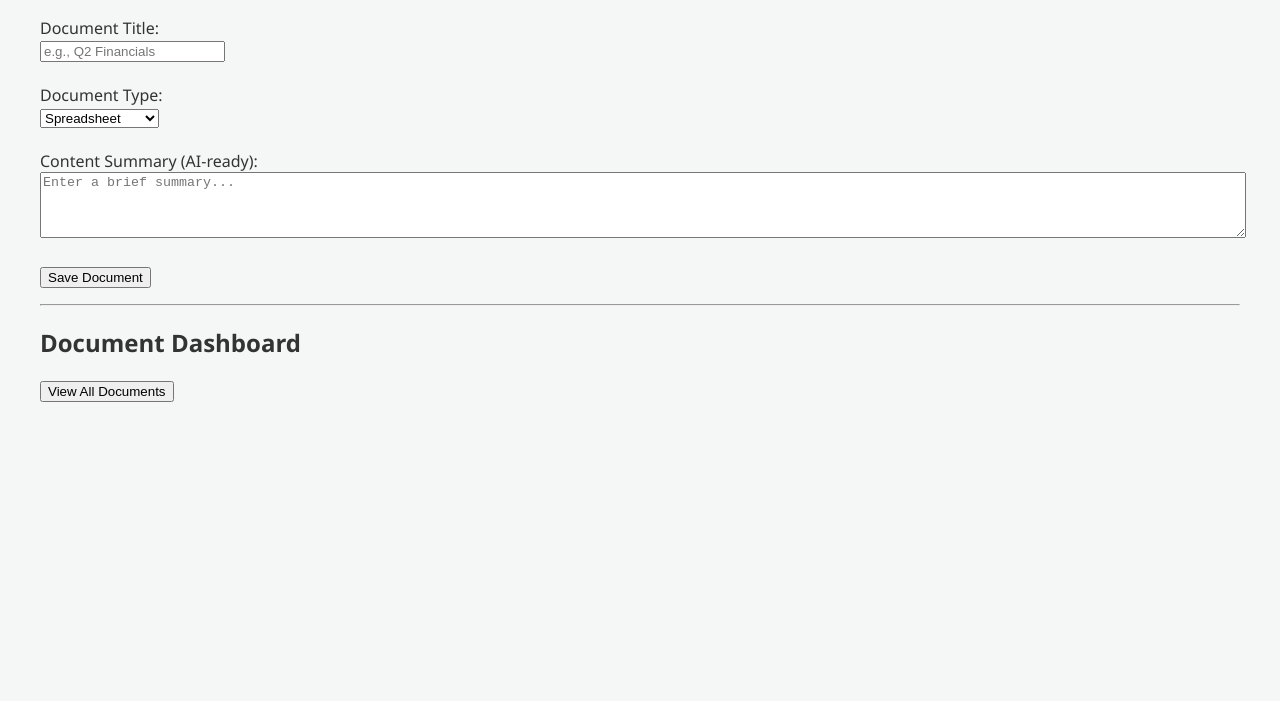
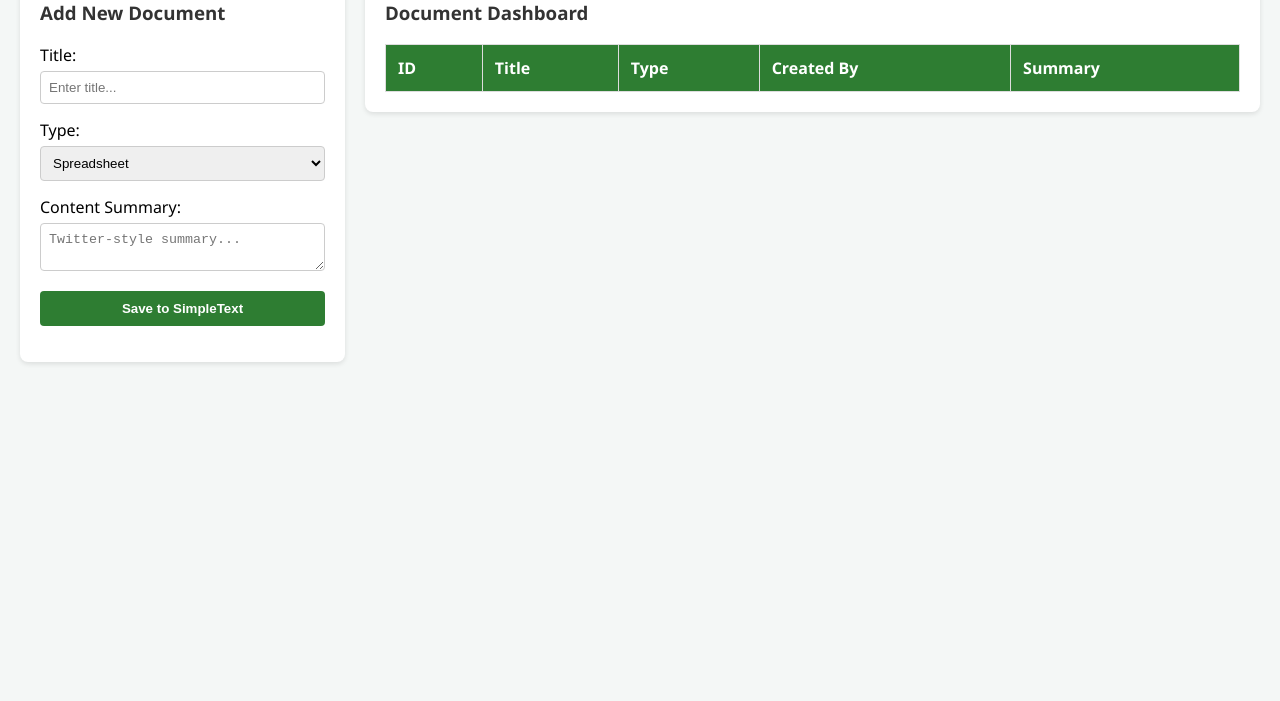
Before and after one commit to segadSagar2605/git-learning, a plain HTML site: page oop-learning/index.html in a window 1280 px wide. Shown: the part 99-800 px from the top of the page. Drawn offline with Linux system fonts and the light colour scheme; no server answers.

Commit message:
SimpleText: side-by-side layout, brand update, and top-bar header

```diff
--- a/oop-learning/index.html
+++ b/oop-learning/index.html
@@ -1,107 +1,107 @@
 <!DOCTYPE html>
-<html>
+<html lang="en">
 <head>
-    <title>OpenText New Document</title>
+    <meta charset="UTF-8">
+    <meta name="viewport" content="width=device-width, initial-scale=1.0">
+    <title>SimpleText Document Hub</title>
     <link rel="stylesheet" href="style.css">
 </head>
 <body>
-    <h1>OpenText New Document</h1>
-    <!-- <form action="/save_doc" method="post"> -->
 
-      <label>Document Title:</label><br>
-      <input type="text" id="doc_title" name="doc_title" placeholder="e.g., Q2 Financials" required><br><br>
+    <header class="top-bar">
+        <div class="brand">SimpleText</div>
+        <nav class="nav-links">
+            </nav>
+    </header>
 
-      <label>Document Type:</label><br>
-      <select id="doc_type" name="doc_type">
+    <div class="dashboard-container">
+
+        <section class="sidebar">
+            <h3>Add New Document</h3>
+            <label for="doc_title">Title:</label>
+            <input type="text" id="doc_title" placeholder="Enter title...">
+
+            <label for="doc_type">Type:</label>
+            <select id="doc_type">
                 <option value="Spreadsheet">Spreadsheet</option>
                 <option value="PDF">PDF</option>
                 <option value="Word">Word Document</option>
             </select>
-      <br><br>
 
-      <label>Content Summary (AI-ready):</label><br>
-      <textarea id="doc_content_summary" placeholder="Enter a brief summary..." style="width: 100%; height: 60px;"></textarea>
-      <br><br>
+            <label for="doc_content_summary">Content Summary:</label>
+            <textarea id="doc_content_summary" placeholder="Twitter-style summary..."></textarea>
 
-      <!-- <button type="submit">Save Document</button> -->
-      <button type="button" onclick="saveDocument()">Save Document</button>
-      <p id="statusMsg" style="color: blue; font-weight: bold;"></p>
+            <button type="button" onclick="saveDocument()">Save to SimpleText</button>
+            <p id="statusMsg"></p>
+        </section>
 
-      <!-- Horizontal line to separate the form from the dashboard to show the saved documents -->
-      <hr>
-      <h2>Document Dashboard </h2>
-      <button type="button" onclick="loadDocuments()">View All Documents </button>
-      <ul id="docList" style="margin-top: 20px;">
-      </ul>
-
-
+        <main class="main-content">
+            <h3>Document Dashboard</h3>
+            <table id="docTable">
+                <thead>
+                    <tr>
+                        <th>ID</th>
+                        <th>Title</th>
+                        <th>Type</th>
+                        <th>Created By</th>
+                        <th>Summary</th>
+                    </tr>
+                </thead>
+                <tbody id="docTableBody">
+                    </tbody>
+            </table>
+        </main>
+    </div>
 
     <script>
-console.log("JS LOADED SUCCESSFULLY");
-
-
-
         async function saveDocument() {
-    console.log("1. Function started");
-
-    try {
             const title = document.getElementById('doc_title').value;
             const type = document.getElementById('doc_type').value;
             const summary = document.getElementById('doc_content_summary').value;
 
-        console.log("2. Data collected:", { title, type, summary });
-
+            try {
                 const response = await fetch('http://127.0.0.1:8000/save_doc', {
                     method: 'POST',
                     headers: { 'Content-Type': 'application/json' },
-            body: JSON.stringify({
-                title: title,
-                doc_type: type,
-                content_summary: summary
-            })
+                    body: JSON.stringify({ title, doc_type: type, content_summary: summary })
                 });
 
-        console.log("3. Fetch sent, status:", response.status);
+                const result = await response.json();
+                document.getElementById('statusMsg').innerText = result.message;
 
-        const result = await response.json();
-        console.log("4. Server response:", result);
-
-        document.getElementById('statusMsg').innerText = result.message;
-        //alert(result.message);
-
+                // Clear form and refresh table
                 document.getElementById('doc_title').value = '';
-        document.getElementById('doc_type').value = 'Spreadsheet';
                 document.getElementById('doc_content_summary').value = '';
-
-        //loadDocuments();
-
+                loadDocuments();
             } catch (error) {
-        console.error("CRITICAL ERROR:", error);
-        alert("JS Error: " + error.message);
+                console.error("Error saving:", error);
             }
         }
 
         async function loadDocuments() {
-    console.log("Loading documents...");
             try {
                 const response = await fetch('http://127.0.0.1:8000/get-all-docs');
                 const data = await response.json();
-
-        const listElement = document.getElementById('docList');
-        listElement.innerHTML = '';
+                const tableBody = document.getElementById('docTableBody');
+                tableBody.innerHTML = '';
 
                 data.Documents.forEach(doc => {
-            const listItem = document.createElement('li');
-            listItem.textContent = `Title: ${doc.title}, Type: ${doc.doc_type}, Created by: ${doc.created_by}, Summary: ${doc.content_summary}, Created at: ${new Date(doc.created_at).toLocaleString()} `;
-            listElement.appendChild(listItem);
+                    const row = document.createElement('tr');
+                    row.innerHTML = `
+                        <td>${doc.id}</td>
+                        <td>${doc.title}</td>
+                        <td>${doc.doc_type}</td>
+                        <td>${doc.created_by}</td>
+                        <td>${doc.content_summary}</td>
+                    `;
+                    tableBody.appendChild(row);
                 });
             } catch (error) {
-        console.error("Load Error:", error);
-        alert("Load Error: " + error.message);
+                console.error("Error loading:", error);
             }
         }
+
+        window.onload = loadDocuments;
     </script>
-
-
 </body>
 </html>
--- a/oop-learning/style.css
+++ b/oop-learning/style.css
@@ -1,35 +1,81 @@
-/* 1. Style the whole page (The Body) */
+/* 1. Global Reset to eliminate gaps from URL bar */
 body {
-    font-family: 'Segoe UI', Tahoma, Geneva, Verdana, sans-serif;
+    font-family: 'Segoe UI', Tahoma, sans-serif;
+    margin: 0;
+    padding: 0;
     background-color: #f4f7f6;
-    color: #333333;
-    margin: 40px; /* Pushes everything away from the edges of the screen */
 }
 
-/* 2. Style the Main Title */
-h1 {
-    color: #005A9E; /* A nice corporate OpenText blue */
-    border-bottom: 2px solid #cccccc;
-    padding-bottom: 10px;
+/* 2. The Header Section (Branding area) */
+.top-bar {
+    background-color: white;
+    padding: 10px 20px;
+    display: flex;
+    justify-content: space-between;
+    align-items: center;
+    border-bottom: 1px solid #ddd; /* The separator line */
 }
 
-/* 3. Style the Table Box */
-table {
-    width: 100%;
-    background-color: white;
-    border-collapse: collapse; /* Merges double borders into single clean lines */
-    box-shadow: 0px 4px 8px rgba(0,0,0,0.1); /* Adds a modern drop shadow */
+.brand {
+    font-size: 28px;
+    font-weight: bold;
+    color: #333;
+    margin: 0; /* Ensures brand name sits at the top */
 }
 
-/* 4. Style the Table Headers and Cells */
-th, td {
-    padding: 12px 15px; /* Adds breathing room inside the cells */
-    text-align: left;
-    border-bottom: 1px solid #dddddd;
+/* 3. The Dashboard Layout (Side-by-Side) */
+.dashboard-container {
+    display: flex;
+    gap: 20px;
+    padding: 20px;
+    align-items: flex-start;
 }
 
-/* 5. Style just the Header Row */
-th {
-    background-color: #005A9E;
+/* Sidebar (30% split) */
+.sidebar {
+    flex: 1;
+    background: white;
+    padding: 20px;
+    border-radius: 8px;
+    box-shadow: 0 2px 5px rgba(0,0,0,0.1);
+}
+
+/* Main Content (70% split) */
+.main-content {
+    flex: 3;
+    background: white;
+    padding: 20px;
+    border-radius: 8px;
+    box-shadow: 0 2px 5px rgba(0,0,0,0.1);
+}
+
+/* 4. Visual Elements */
+h3 { margin-top: 0; color: #333; }
+
+table { width: 100%; border-collapse: collapse; margin-top: 15px; }
+th, td { border: 1px solid #ddd; padding: 12px; text-align: left; }
+th { background-color: #2e7d32; color: white; }
+
+input, select, textarea {
+    width: 100%;
+    padding: 8px;
+    margin: 5px 0 15px 0;
+    border: 1px solid #ccc;
+    border-radius: 4px;
+    box-sizing: border-box;
+}
+
+button {
+    width: 100%;
+    background-color: #2e7d32;
     color: white;
+    border: none;
+    padding: 10px;
+    cursor: pointer;
+    border-radius: 4px;
+    font-weight: bold;
 }
+
+button:hover { background-color: #1b5e20; }
+
+#statusMsg { color: #2e7d32; font-weight: bold; }
```
Also changed, not shown: 1 other file. Lines whose indentation alone changed are shown as unchanged.
